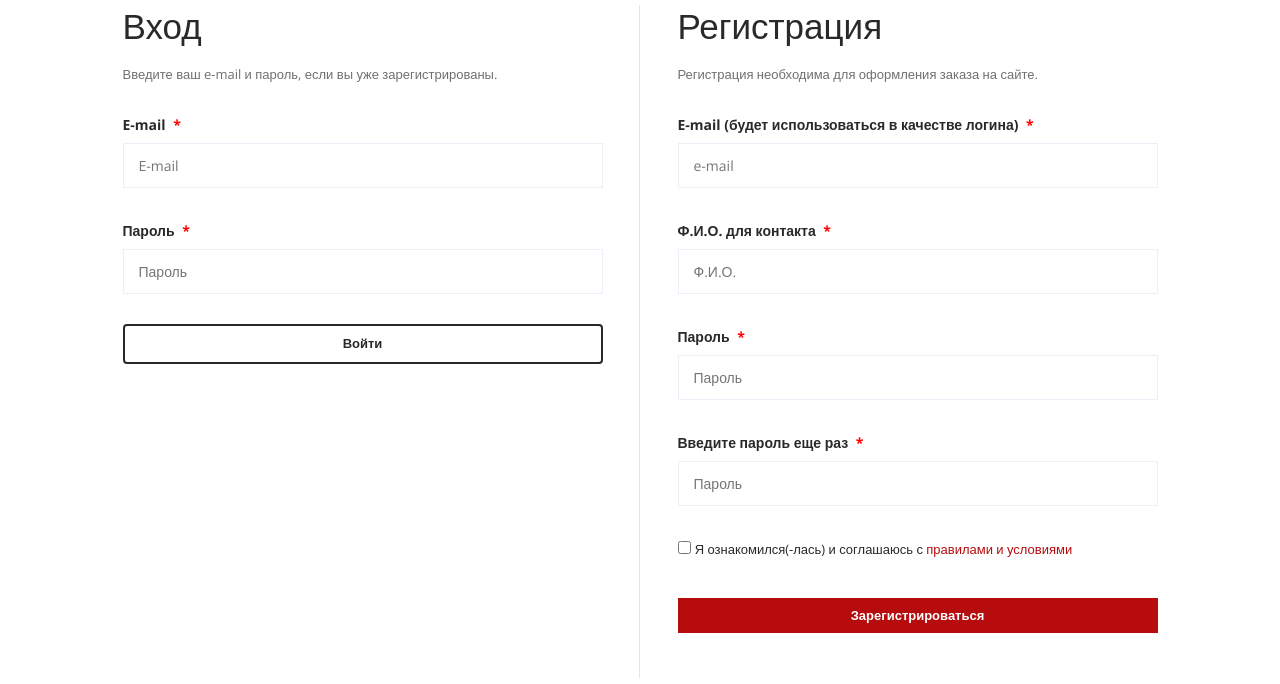
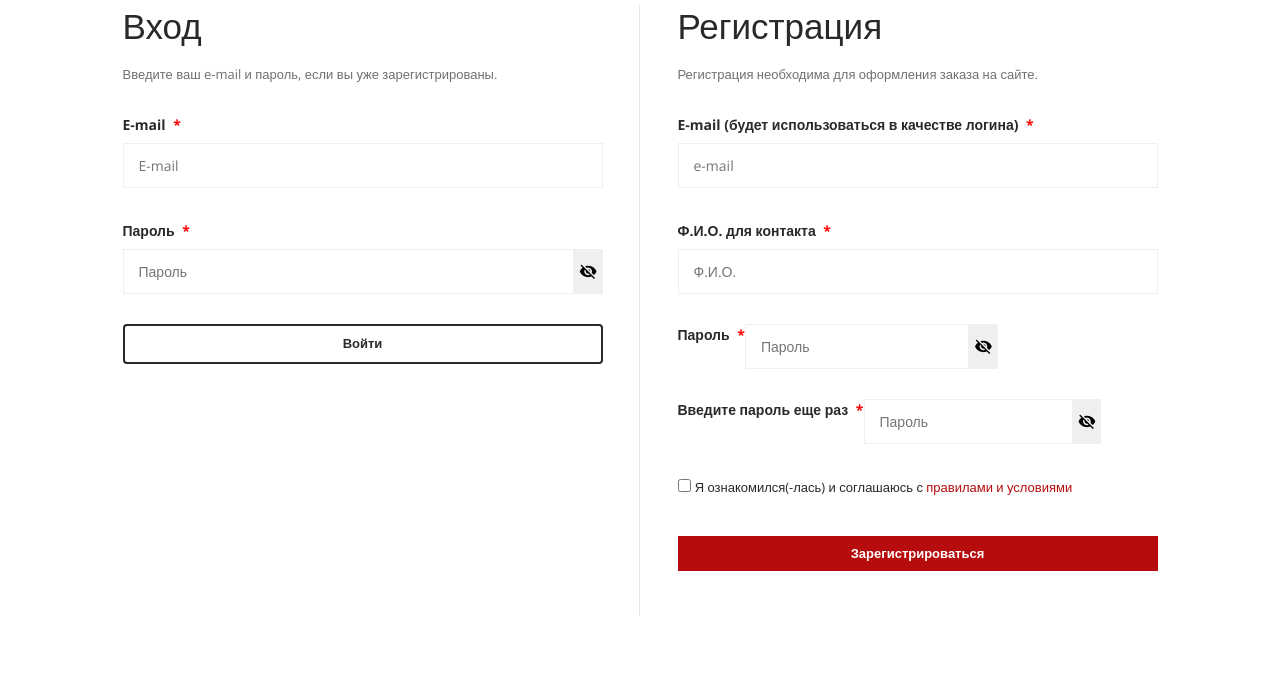
Before and after one commit to onalex911/oda-shop, a Spring Boot app: page /customer/login in a window 1280 px wide. Shown: the part 485-1169 px from the top of the page. Run offline with Spring Boot 4, Linux system fonts and the light colour scheme; data that the repository does not hold is empty; some of the project's set-up classes (security, data sources, template engines, error pages and the like) are left out, and stand-ins take their place; database files in the repository are not loaded.

Commit message:
попытка реализации просмотра вводимого пароля №1

```diff
--- a/src/main/resources/application-dev.properties
+++ b/src/main/resources/application-dev.properties
@@ -11,8 +11,8 @@ spring.jpa.database=postgresql
 
 #spring.jpa.hibernate.ddl-auto=update
 
-logging.level.org.hibernate=DEBUG
-logging.level.org.hibernate.SQL=DEBUG
+#logging.level.org.hibernate=DEBUG
+#logging.level.org.hibernate.SQL=DEBUG
 
 #spring.jpa.show-sql=true
 spring.jpa.properties.hibernate.format_sql=true
--- a/src/main/resources/static/assets/css/oda-shop.css
+++ b/src/main/resources/static/assets/css/oda-shop.css
@@ -182,9 +182,12 @@
     padding: .75rem 1.25rem;
     margin-bottom: 1rem;
     border: 1px solid transparent;
-    border-radius
-    Defines the radii of the outer border edge.
-    Learn more
-    Don't show
-: .25rem;
+    border-radius: .25rem;
 }
+
+.password-container{
+    display:flex;
+}
+.password-eye{
+    border:none;
+}
--- a/src/main/resources/static/assets/js/oda-shop.js
+++ b/src/main/resources/static/assets/js/oda-shop.js
@@ -1,3 +1,5 @@
+console.log(document.querySelectorAll('[data-toggle="password"]').length);
+
 let form = document.getElementById('profile-edit');
 if(form) {
     const button = document.getElementById("refresh-button");
@@ -10,3 +12,37 @@ if(form) {
         });
     });
 }
+//
+// document.getElementById('togglePassword').addEventListener('click', changeIcon('login-password'));
+// document.getElementById('toggleRegPassword').addEventListener('click', changeIcon('reg-password'));
+// document.getElementById('toggleRegPassword2').addEventListener('click', changeIcon('reg-password2'));
+//
+// function changeIcon(fieldId) {
+//     console.log("changing: "+ fieldId);
+//     const passwordInput = document.getElementById(fieldId);
+//     const icon = passwordInput.querySelector('i');
+//     const type = passwordInput.getAttribute('type') === 'password' ? 'text' : 'password';
+//     passwordInput.setAttribute('type', type);
+//
+//     // Меняем иконку
+//     icon.classList.toggle('ion ion-md-eye');
+//     icon.classList.toggle('ion ion-md-eye-off');
+// }
+document.addEventListener('DOMContentLoaded', function() {
+    document.querySelectorAll('[data-toggle="password"]').forEach(button => {
+        button.addEventListener('click', function() {
+            const targetId = this.getAttribute('data-target');
+            const passwordInput = document.getElementById(targetId);
+            const icon = this.querySelector('i');
+
+            if (!passwordInput) return;
+
+            // Переключаем тип поля
+            passwordInput.type = passwordInput.type === 'password' ? 'text' : 'password';
+
+            // Переключаем иконку (для ionicons)
+            icon.classList.toggle('ion-md-eye');
+            icon.classList.toggle('ion-md-eye-off');
+        });
+    });
+});
--- a/src/main/resources/templates/account-success.html
+++ b/src/main/resources/templates/account-success.html
@@ -64,12 +64,12 @@
                                         </label>
                                         <input name="username" type="text" id="user-name-email" class="text-field" placeholder="E-mail">
                                     </div>
-                                    <div class="u-s-m-b-30"><!-- password-container -->
+                                    <div class="u-s-m-b-30 password-container">
                                         <label for="login-password">Пароль
                                             <span class="astk">*</span>
                                         </label>
                                         <input name="password" type="password" id="login-password" class="text-field" placeholder="Пароль">
-<!--                                        <button type="button" id="togglePassword"><i class="ion ion-md-eye-off"></i></button>-->
+                                        <button type="button" id="togglePassword"><i class="ion ion-md-eye-off"></i></button>
                                     </div>
 <!--                                    <div class="group-inline u-s-m-b-30">-->
 <!--                                        <div class="group-1">-->
@@ -163,5 +163,6 @@
 <!-- Custom-Deal-Page -->
 <!-- Вставляем фрагмент футера -->
 <div th:replace="~{fragments/footer :: footer(${currentYear})}"></div>
+<script src="/assets/js/oda-shop.js"></script>
 </body>
 </html>
--- a/src/main/resources/templates/account.html
+++ b/src/main/resources/templates/account.html
@@ -43,12 +43,14 @@
                                         </label>
                                         <input name="username" type="text" id="user-name-email" class="text-field" placeholder="E-mail">
                                     </div>
-                                    <div class="u-s-m-b-30"><!-- password-container -->
+                                    <div class="u-s-m-b-30">
                                         <label for="login-password">Пароль
                                             <span class="astk">*</span>
                                         </label>
-                                        <input name="password" type="password" id="login-password" class="text-field" placeholder="Пароль">
-<!--                                        <button type="button" id="togglePassword"><i class="ion ion-md-eye-off"></i></button>-->
+                                        <div class="password-container">
+                                            <input name="password" type="password" id="login-password" class="text-field" placeholder="Пароль">
+                                            <button class="password-eye" type="button" data-toggle="password" data-target="login-password"><i class="ion ion-md-eye-off"></i></button>
+                                        </div>
                                     </div>
 <!--                                    <div class="group-inline u-s-m-b-30">-->
 <!--                                        <div class="group-1">-->
@@ -93,19 +95,25 @@
 										<span th:if="${#fields.hasErrors('contactName')}"
                                               th:errors="*{contactName}" class="error-message"></span>
                                     </div>
-                                    <div class="u-s-m-b-30"  th:classappend="${#fields.hasErrors('password')} ? 'error'">
+                                    <div class="u-s-m-b-30 password-container"  th:classappend="${#fields.hasErrors('password')} ? 'error'">
                                         <label for="reg-password">Пароль
                                             <span class="astk">*</span>
                                         </label>
-                                        <input th:field="*{password}" type="password" id="reg-password" class="text-field" placeholder="Пароль">
+                                        <div class="password-container">
+                                            <input th:field="*{password}" type="password" id="reg-password" class="text-field" placeholder="Пароль">
+                                            <button class="password-eye" type="button" data-toggle="password" data-target="reg-password"><i class="ion ion-md-eye-off"></i></button>
+                                        </div>
 										<span th:if="${#fields.hasErrors('password')}"
                                               th:errors="*{password}" class="error-message"></span>
                                     </div>
-                                    <div class="u-s-m-b-30"  th:classappend="${#fields.hasErrors('password2')} ? 'error'">
+                                    <div class="u-s-m-b-30 password-container" th:classappend="${#fields.hasErrors('password2')} ? 'error'">
                                         <label for="reg-password">Введите пароль еще раз
                                             <span class="astk">*</span>
                                         </label>
-                                        <input th:field="*{password2}" type="password" id="reg-password2" class="text-field" placeholder="Пароль">
+                                        <div class="password-container">
+                                            <input th:field="*{password2}" type="password" id="reg-password2" class="text-field" placeholder="Пароль">
+                                            <button class="password-eye" type="button" data-toggle="password" data-target="reg-password2"><i class="ion ion-md-eye-off"></i></button>
+                                        </div>
 										<span th:if="${#fields.hasErrors('password2')}"
                                               th:errors="*{password2}" class="error-message"></span>
                                     </div>
@@ -142,5 +150,6 @@
 <!-- Custom-Deal-Page -->
 <!-- Вставляем фрагмент футера -->
 <div th:replace="~{fragments/footer :: footer(${currentYear})}"></div>
+<script src="/assets/js/oda-shop.js"></script>
 </body>
 </html>
```
